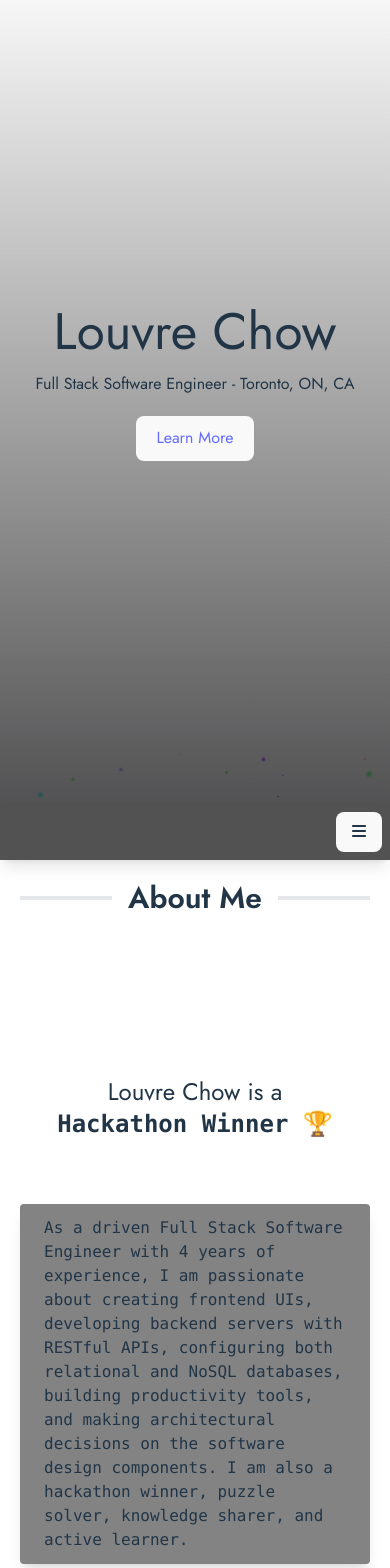
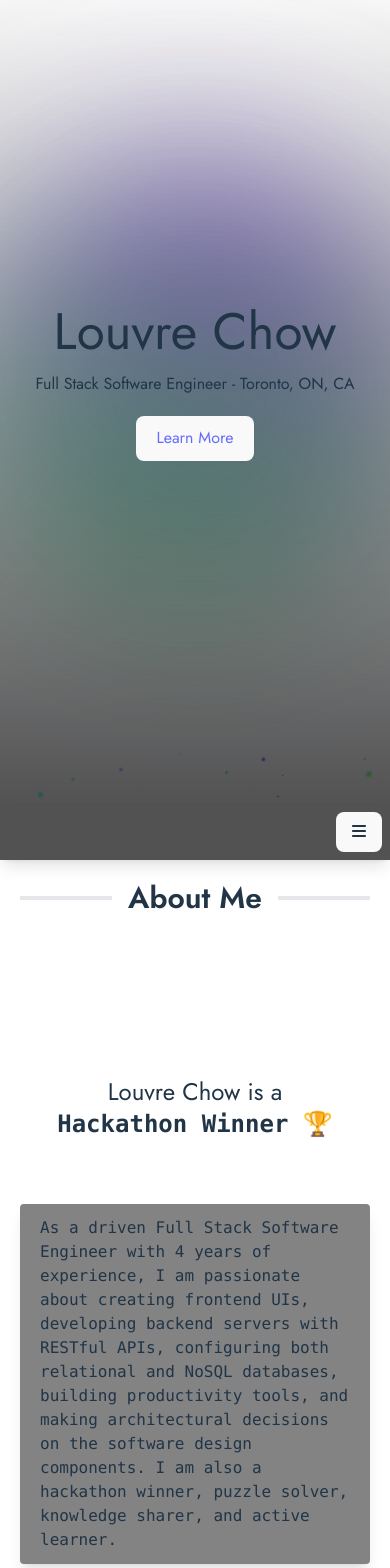
Before and after one commit to louvrecly/portfolio-react, a React (Vite) app: page / in a window 390 px wide. Shown: the part 40-1608 px from the top of the page. Built offline with nearby package versions, Linux system fonts and the light colour scheme.

Commit message:
feat/gradient-background: add Gradient background to the App

```diff
--- a/src/App.tsx
+++ b/src/App.tsx
@@ -1,6 +1,7 @@
 import { useState, useEffect, useMemo } from 'react';
+import GradientBackground from './components/Background/GradientBackground';
+import Banner from './components/Banner';
 import NavBar from './components/NavBar';
-import Banner from './components/Banner';
 import Section from './components/Section';
 import Card from './components/Card';
 import { FontAwesomeIcon } from '@fortawesome/react-fontawesome';
@@ -36,6 +37,8 @@ const App = () => {
 
   return (
     <div className="u-relative">
+      <GradientBackground />
+
       <Banner
         id="home"
         name={bannerData.name}
@@ -56,7 +59,7 @@ const App = () => {
             </h3>
 
             <Card>
-              <p className="u-py-3 u-px-6 u-font-mono u-text-start sm:u-px-12">
+              <p className="u-py-3 u-px-5 u-font-mono u-text-start sm:u-px-12">
                 {aboutData.description}
               </p>
             </Card>
@@ -167,9 +170,10 @@ const App = () => {
         </Section>
 
         <Section id="contact" title="Contact">
-          <ul>
+          <Card>
+            <div className="u-py-3 u-px-5">
               {contacts.map((contact) => (
-              <li key={contact.key} className="u-mb-3">
+                <div key={contact.key} className="u-mb-3 last:u-mb-0">
                   <label className="u-text-l sm:u-text-xl">
                     {contact.icon ? (
                       <FontAwesomeIcon
@@ -183,9 +187,10 @@ const App = () => {
                       {contact.value}
                     </a>
                   </label>
-              </li>
+                </div>
               ))}
-          </ul>
+            </div>
+          </Card>
         </Section>
       </div>
     </div>
```
Lines whose indentation alone changed are shown as unchanged.
